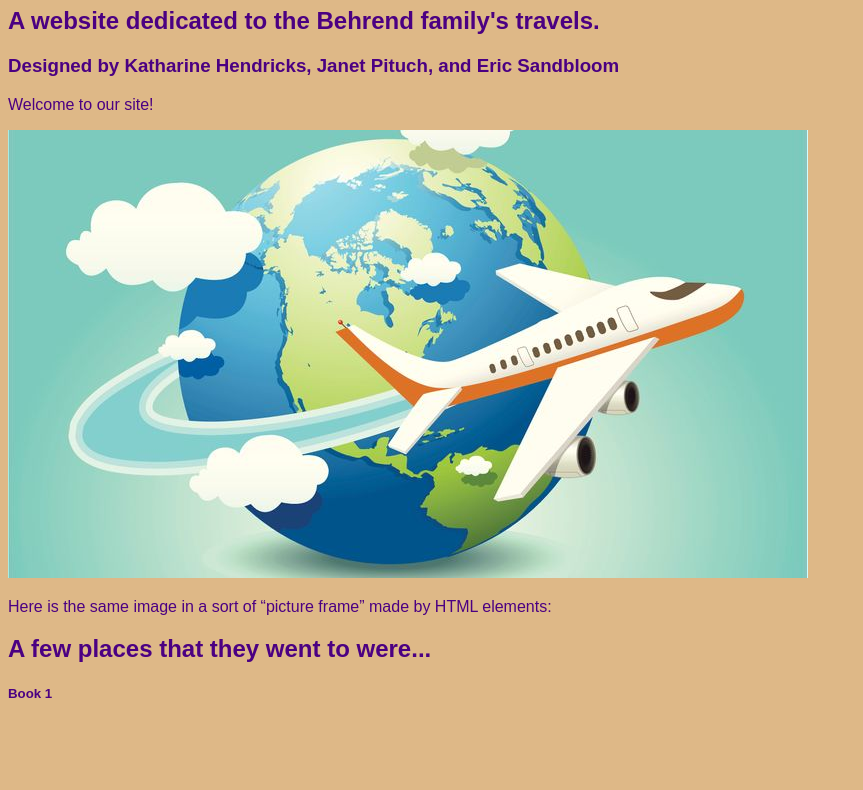
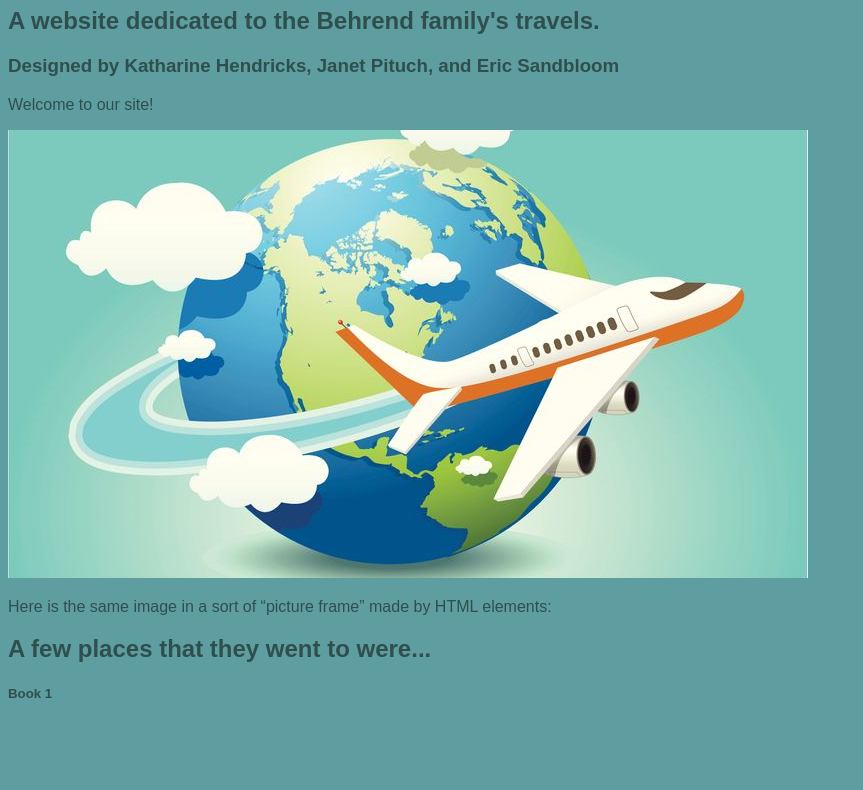
Before and after one commit to Janman813/Travel_Letters_1950s, a plain HTML site: page docs/index.html in a window 1280 px wide. Shown: the part 73-863 px from the top of the page, without its empty margins (0-863 px from the left). Drawn offline with Linux system fonts and the light colour scheme.

Commit message:
css changes

```diff
--- a/docs/webstyle.css
+++ b/docs/webstyle.css
@@ -1,7 +1,7 @@
 
 body {
-background-color: BurlyWood;
-color: indigo;
+background-color: CadetBlue;
+color: DarkSlateGray;
 font-family: arial, helvetica, sans-serif;
 }
 ol {list-style-type: lower-alpha;
```
